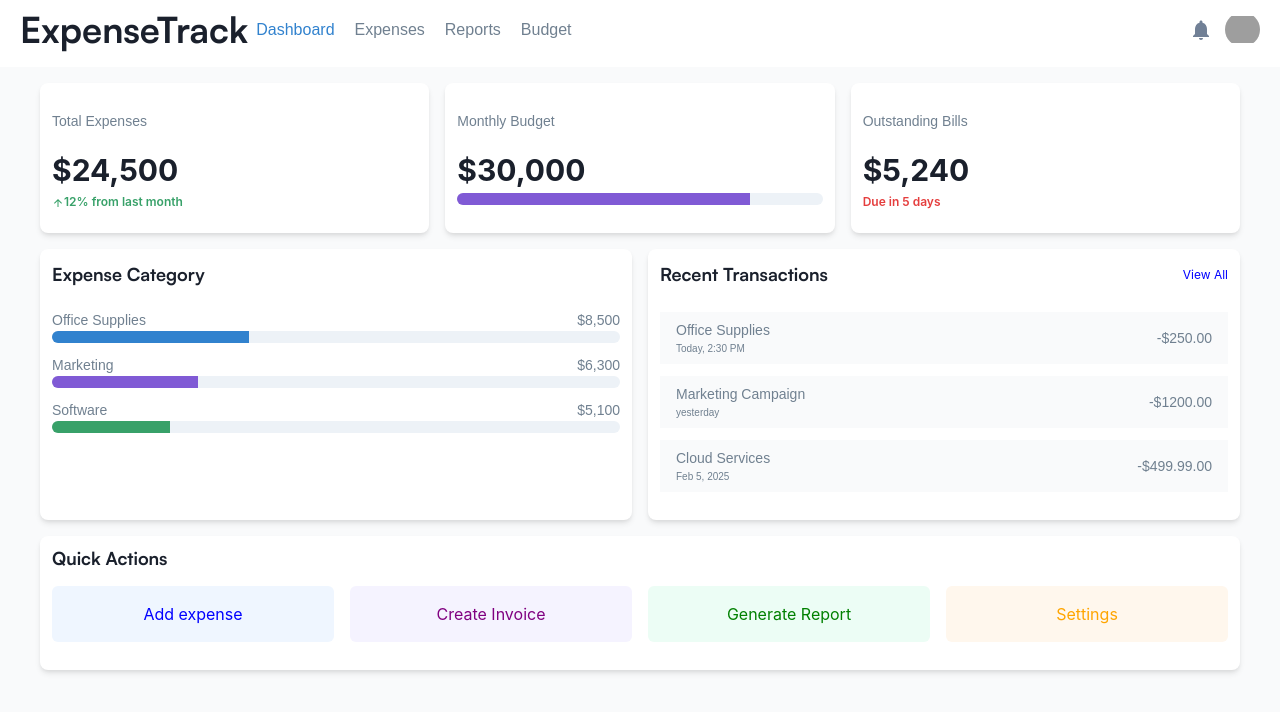
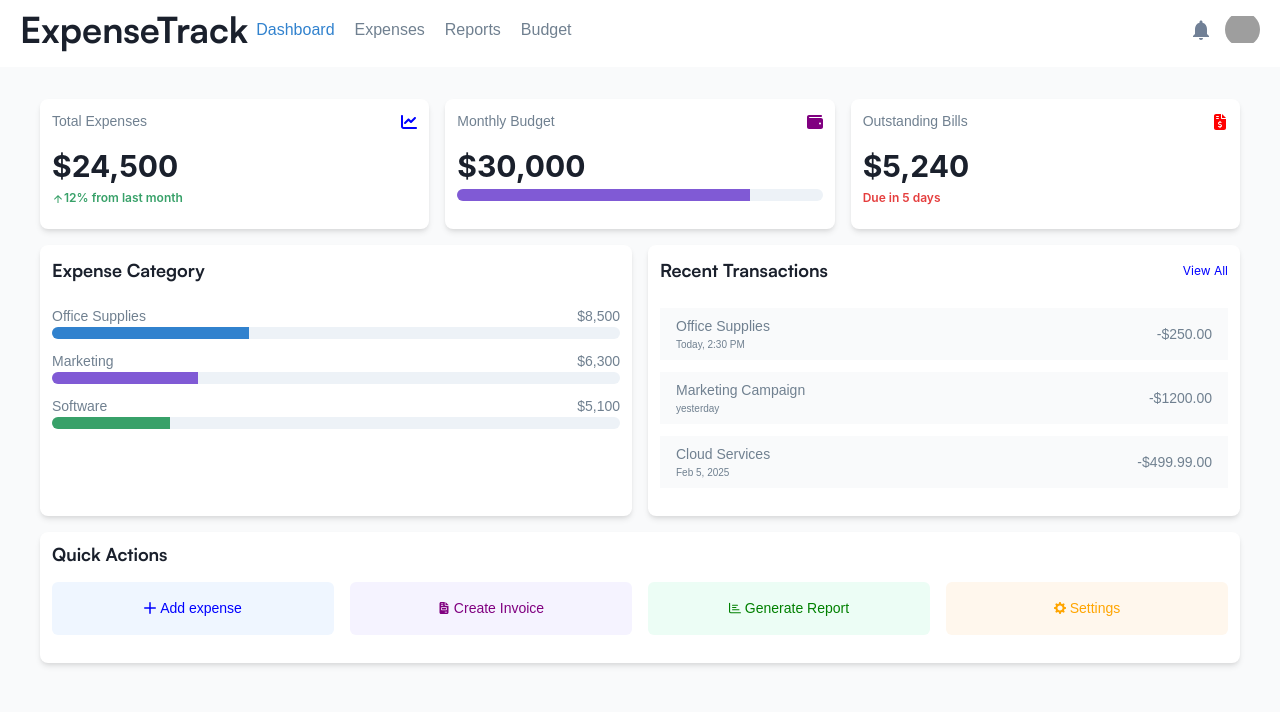
Before and after one commit to InternPulse-Projects/expense-tracker, a React (Vite) app: page /dashboard in a window 1280 px wide. Shown: the top 712 px of the page. Built offline with nearby package versions, Linux system fonts and the light colour scheme; grey boxes are pictures that could not be loaded.

Commit message:
components well structured

```diff
--- a/package.json
+++ b/package.json
@@ -17,6 +17,7 @@
     "framer-motion": "^12.2.0",
     "react": "^18.3.1",
     "react-dom": "^18.3.1",
+    "react-icons": "^5.4.0",
     "react-router": "^7.1.5"
   },
   "devDependencies": {
--- a/src/components/DashboardSection/DashboardContent.jsx
+++ b/src/components/DashboardSection/DashboardContent.jsx
@@ -1,6 +1,7 @@
-import { Box, Progress, Stack, Text } from "@chakra-ui/react";
+import { Box, Icon, Progress, Stack, Text } from "@chakra-ui/react";
+import { ArrowUpIcon } from "@chakra-ui/icons";
 import { bills } from "./dashboardData";
-import { ArrowUpIcon } from "@chakra-ui/icons";
+import { FaChartLine, FaFileInvoiceDollar, FaWallet } from "react-icons/fa6";
 
 function DashboardContent({ children }) {
   return (
@@ -16,15 +17,31 @@ function DashboardContent({ children }) {
             mt={{ md: "4", lg: "4" }}
             shadow="md"
           >
+            <Box
+              display="flex"
+              flexDirection="row"
+              justifyContent="space-between"
+              alignItems="center"
+              mb="3"
+            >
               <Text
                 color="slategray"
                 fontSize="sm"
                 fontWeight="normal"
                 fontFamily="sans-serif"
-              py="4"
               >
                 {bill.title}
               </Text>
+              {bill.title === "Total Expenses" && (
+                <Icon as={FaChartLine} color="blue" />
+              )}
+              {bill.title === "Monthly Budget" && (
+                <Icon as={FaWallet} color="purple" />
+              )}
+              {bill.title === "Outstanding Bills" && (
+                <Icon as={FaFileInvoiceDollar} color="red" />
+              )}
+            </Box>
 
             <Text as="h1" fontSize={["xl", "xl", "3xl"]} fontWeight="bold">
               {bill.amount}
--- a/src/components/HeaderSection/Header.jsx
+++ b/src/components/HeaderSection/Header.jsx
@@ -19,9 +19,15 @@ function Header() {
   console.log(isActive);
 
   return (
-    <Box as="section" px={[5, 5, 5]} py={2}>
-      <Flex as="header" direction="row" justify="space-between" w="full">
-        <Box display="flex" direction="row" alignItems="baseline" gap={2}>
+    <Box as="section" px={[5, 5, 5]} py="2">
+      <Flex
+        as="header"
+        w="full"
+        direction="row"
+        justify="space-between"
+        alignSelf="center"
+      >
+        <Box display="flex" direction="row" gap={2}>
           <Heading
             as="h1"
             style={{ fontFamily: "'Satoshi'", fontWeight: "bold" }}
@@ -29,7 +35,7 @@ function Header() {
           >
             ExpenseTrack
           </Heading>
-          <Hide below="sm">
+          <Hide below="md">
             <HStack spacing={[2, 3, 5]} key={route.label} alignSelf="center">
               {route.map((route) => (
                 <ChakraLink
--- a/src/components/QuickActionSection/QuickActions.jsx
+++ b/src/components/QuickActionSection/QuickActions.jsx
@@ -1,9 +1,11 @@
-import { Box, Flex, Heading } from "@chakra-ui/react";
+import { Box, Flex, Heading, Icon, Text } from "@chakra-ui/react";
 import { quickActions } from "../DashboardSection/dashboardData";
+import { AddIcon, SettingsIcon } from "@chakra-ui/icons";
+import { FaFileInvoice, FaRegChartBar } from "react-icons/fa6";
 
 function QuickActions() {
   return (
-    <Box bg="white" w="full" rounded="lg" p={3} shadow="md">
+    <Box bg="white" w="full" rounded="lg" p={3} shadow="md" mb="4">
       <Heading
         as="h1"
         style={{ fontFamily: "'Satoshi'", fontWeight: "bold" }}
@@ -23,15 +25,38 @@ function QuickActions() {
         {quickActions.map(({ title, color, background }) => (
           <Box
             key={title}
+            w="full"
+            p="4"
+            display="flex"
+            flexDirection="row"
             bg={background}
-            w="full"
             color={color}
-            p="4"
-            textAlign="center"
             rounded="md"
             cursor="pointer"
           >
-            {title}
+            <Box
+              w="full"
+              display="flex"
+              flexDirection="row"
+              alignSelf="center"
+              gap="1"
+              justifyContent="center"
+              alignItems="center"
+            >
+              {title === "Add expense" && <AddIcon color="blue" w={3} h={3} />}
+              {title === "Create Invoice" && (
+                <Icon as={FaFileInvoice} color="purple" w={3} h={3} />
+              )}
+              {title === "Generate Report" && (
+                <Icon as={FaRegChartBar} color="green" w={3} h={3} />
+              )}
+              {title === "Settings" && (
+                <SettingsIcon color="orange" w={3} h={3} />
+              )}
+              <Text fontWeight="normal" fontFamily="sans-serif" fontSize="sm">
+                {title}
+              </Text>
+            </Box>
           </Box>
         ))}
       </Flex>
--- a/src/components/StatSection/Stat.jsx
+++ b/src/components/StatSection/Stat.jsx
@@ -14,15 +14,15 @@ function Stat() {
     >
       {statData.map((stat) => (
         <Box
+          key={stat.title}
           display="flex"
+          w="full"
+          p="3"
+          bg="white"
+          gap="4"
           flexDirection="column"
-          key={stat.title}
-          bg="white"
-          w="full"
           rounded="lg"
-          p="3"
           shadow="md"
-          gap="4"
         >
           <Box
             display="flex"
--- a/src/pages/Dashboard.jsx
+++ b/src/pages/Dashboard.jsx
@@ -5,7 +5,14 @@ import QuickActions from "../components/QuickActionSection/QuickActions";
 
 function Dashboard() {
   return (
-    <Box as="section" h="100dvh" bg="#F9FAFB" w="full" px={[2, 4, 10]}>
+    <Box
+      as="section"
+      h="100dvh"
+      bg="#F9FAFB"
+      w="full"
+      px={[2, 4, 10]}
+      pt={{ base: "4" }}
+    >
       <DashboardContent>
         <Stat />
         <QuickActions />
```
Also changed, not shown: 1 other file (tests, documents, lock files or other folders). Lines whose indentation alone changed are shown as unchanged.
